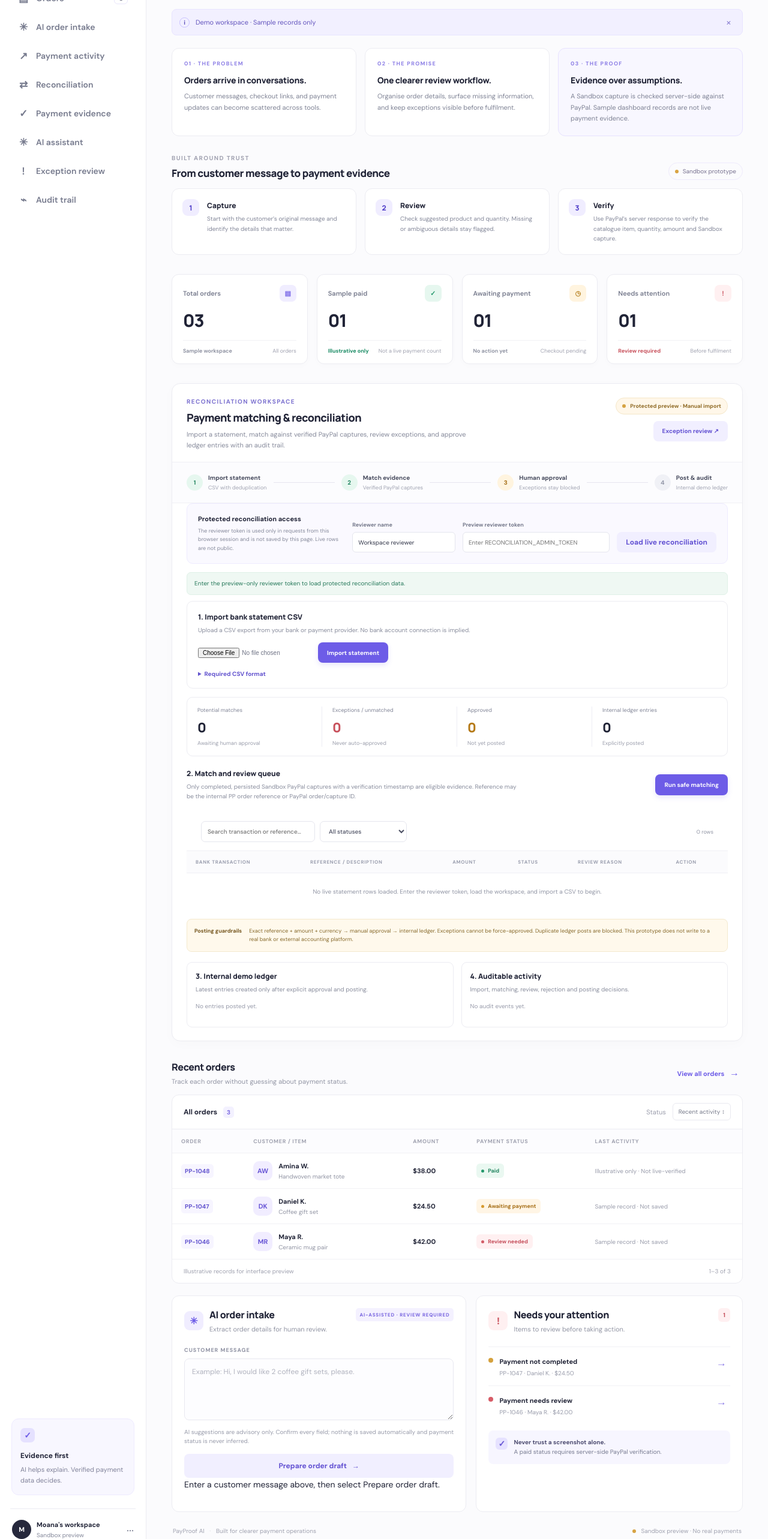
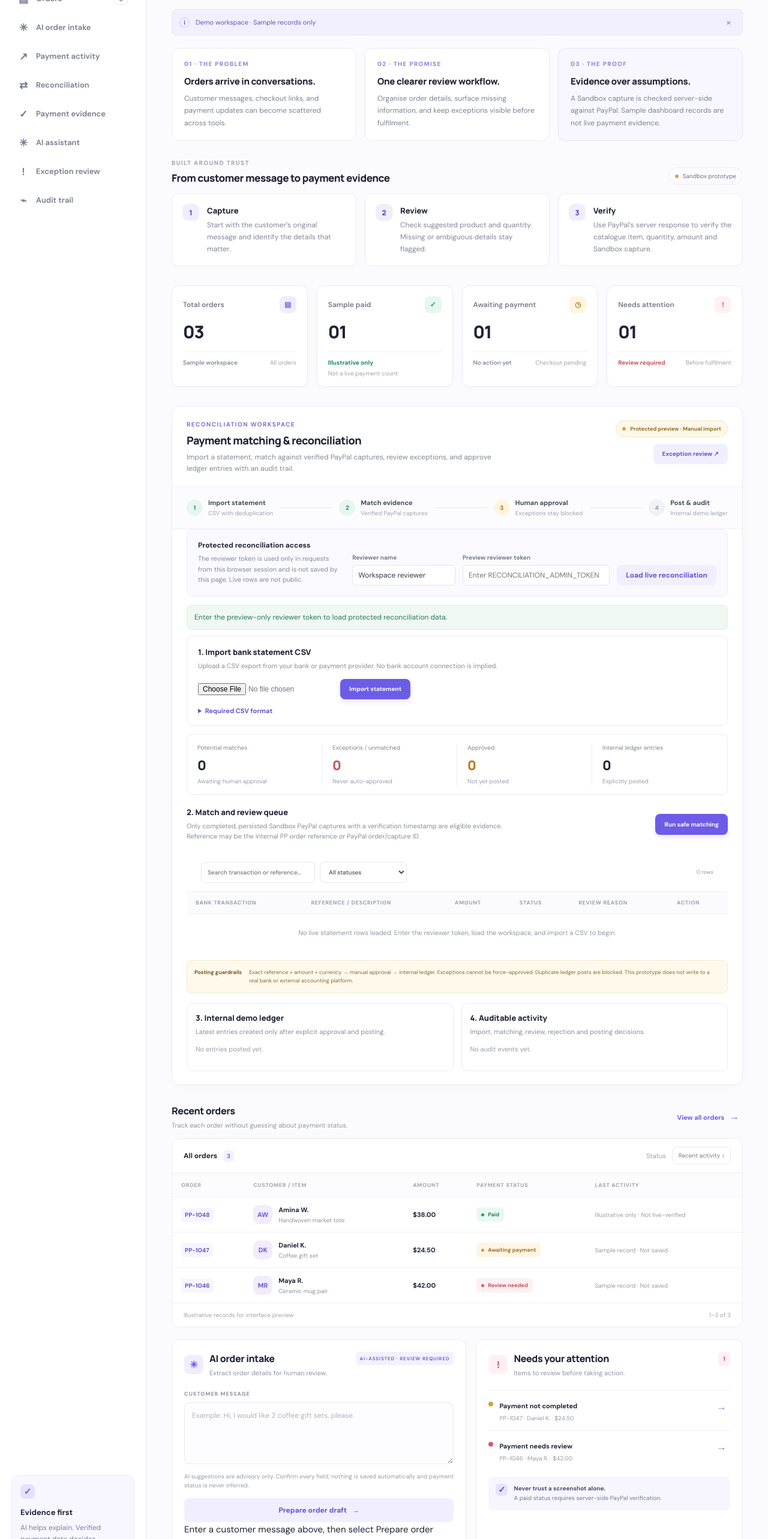
Before and after one commit to Moana-star/payproof-ai, a Next.js app: page / in a window 1280 px wide. Shown: the part 200-2766 px from the top of the page at 60% size. Built offline with nearby package versions, Linux system fonts and the light colour scheme.

Commit message:
Improve dashboard text readability

```diff
--- a/app/globals.css
+++ b/app/globals.css
@@ -213,3 +213,55 @@ h1,h2,p{margin-top:0}h1{font:800 27px Manrope,sans-serif;letter-spacing:-1px;mar
 @media(max-width:1150px){.recon-access{grid-template-columns:1fr 1fr}.recon-access-copy{grid-column:1/-1}.recon-access .secondary-button{width:100%}}
 @media(max-width:760px){.recon-console{padding:0 15px 17px}.recon-access{grid-template-columns:1fr;padding:13px}.recon-access-copy{grid-column:auto}.recon-live-stats{grid-template-columns:repeat(2,minmax(0,1fr));row-gap:15px;padding:14px 0}.recon-live-stats>div{padding:0 12px;border-right:0}.recon-live-stats>div:nth-child(odd){border-right:1px solid #eeeef4}.recon-queue-head{align-items:flex-start;flex-direction:column}.recon-queue-head .primary-button{width:100%}.recon-console-bottom{grid-template-columns:1fr}.recon-safety-note{flex-direction:column;gap:5px}.recon-row-actions{min-width:110px}.reconciliation-table-heading{padding:12px 0}}
 @media(max-width:440px){.recon-import{padding:13px}.recon-import-controls{align-items:stretch;flex-direction:column}.recon-import-controls .primary-button{width:100%}.recon-live-stats strong{font-size:20px}.recon-console-bottom>section{padding:11px}.recon-access .secondary-button{width:100%}}
+
+
+/* Readability pass: increase compact dashboard labels without changing the page layout. */
+body{font-size:15px}
+.workspace-label{font-size:11px}
+.trust-card strong{font-size:13px}
+.trust-card p{font-size:12px}
+.profile-row strong{font-size:12px}
+.profile-row span{font-size:11px}
+.nav-item{font-size:13px}
+.metric-top{font-size:12px}
+.metric-foot{font-size:10px}
+.value-kicker{font-size:10px}
+.value-card h2{font-size:15px}
+.value-card p{font-size:12px;line-height:1.7}
+.workflow-step h3{font-size:13px}
+.workflow-step p{font-size:12px;line-height:1.65}
+.reconciliation-header p:not(.eyebrow){font-size:12px}
+.reconciliation-flow-step strong{font-size:11px}
+.reconciliation-flow-step small{font-size:10px}
+.reconciliation-stats span{font-size:11px}
+.reconciliation-stats small{font-size:10px}
+.reconciliation-table th{font-size:9px}
+.reconciliation-table td{font-size:11px}
+.reconciliation-table td:nth-child(2) strong{font-size:11px}
+.reconciliation-table td:nth-child(2) small{font-size:10px}
+.recon-access-copy strong{font-size:12px}
+.recon-access-copy p{font-size:11px}
+.recon-access label{font-size:10px}
+.recon-access input{font-size:12px}
+.recon-console-notice,.recon-console-error{font-size:12px}
+.recon-import h3,.recon-queue-head h3,.recon-console-bottom h3{font-size:13px}
+.recon-import p,.recon-queue-head p,.recon-console-bottom>section>p{font-size:11px}
+.recon-import-controls input{font-size:12px}
+.recon-import details{font-size:11px}
+.recon-import details code{font-size:10px}
+.recon-live-stats span{font-size:10px}
+.recon-live-stats small{font-size:10px}
+.recon-row-actions button{font-size:10px}
+.recon-reason-cell{font-size:11px!important}
+.recon-ledger-row,.recon-audit-row{font-size:11px}
+.recon-ledger-row strong{font-size:11px}
+.recon-ledger-row small,.recon-audit-row small{font-size:10px}
+.recon-audit-row span{font-size:11px}
+.reconciliation-table td>small{font-size:10px}
+@media(max-width:540px){
+  .nav-item{font-size:12px}
+  .value-card h2{font-size:15px}
+  .value-card p,.workflow-step p{font-size:12px}
+  .recon-console-notice,.recon-console-error{font-size:12px}
+  .recon-ledger-row,.recon-audit-row{font-size:11px}
+}
```
